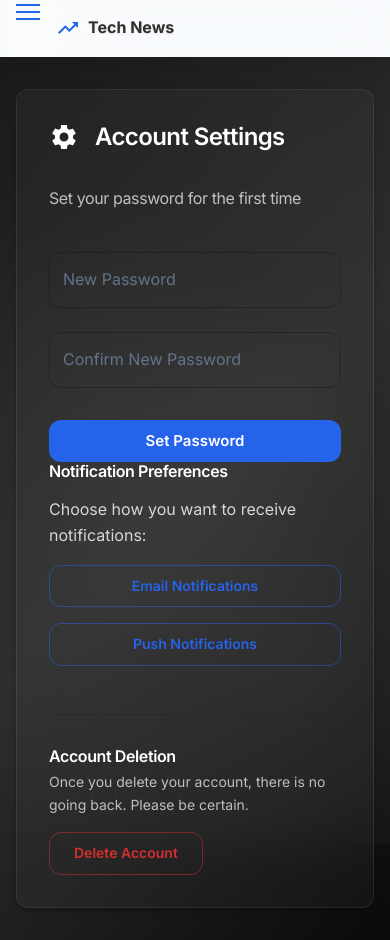
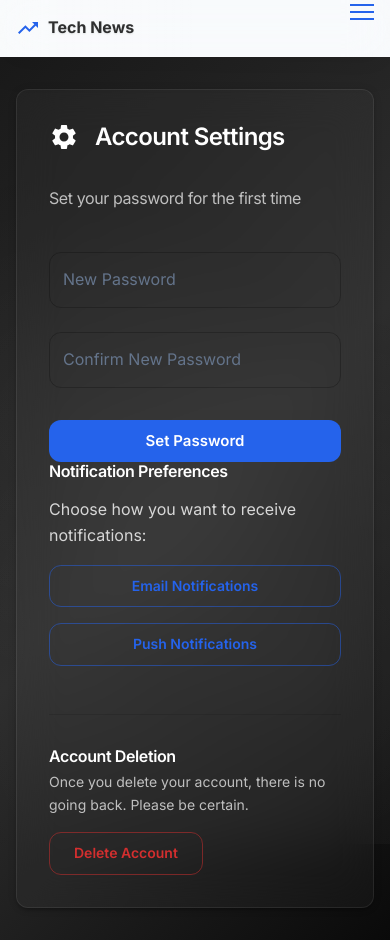
Before and after one commit to bhaskar2004/feedx, a React (Create React App) app: page /account in a window 390 px wide. Built offline with nearby package versions, Linux system fonts and the light colour scheme.

Commit message:
fixibg the burger box to right side

```diff
--- a/src/components/Navbar.js
+++ b/src/components/Navbar.js
@@ -13,8 +13,6 @@ import {
   Box,
   useScrollTrigger,
   Slide,
-  Avatar,
-  Divider,
 } from '@mui/material';
 import { Link, useLocation } from 'react-router-dom';
 import {
@@ -28,7 +26,7 @@ import {
   ChevronRight,
   Close,
 } from '@mui/icons-material';
-import { styled, alpha } from '@mui/material/styles';
+import { styled } from '@mui/material/styles';
 
 const StyledAppBar = styled(AppBar)(({ theme }) => ({
   background: 'rgba(255, 255, 255, 0.1)',
@@ -79,11 +77,25 @@ if (typeof document !== 'undefined') {
 }
 
 const BurgerButton = ({ onClick, isOpen }) => (
+  <Box
+    sx={{
+      display: 'flex',
+      alignItems: 'center',
+      justifyContent: 'center',
+    }}
+  >
     <button
       onClick={onClick}
       className="relative z-50 p-2 rounded-lg hover:bg-white/10 transition-all duration-300 focus:outline-none focus:ring-2 focus:ring-white/50"
       aria-label="Toggle menu"
-    style={{ border: 'none', background: 'transparent', cursor: 'pointer' }}
+      style={{
+        border: 'none',
+        background: 'transparent',
+        cursor: 'pointer',
+        display: 'flex',
+        alignItems: 'center',
+        justifyContent: 'center',
+      }}
     >
       <div className="relative w-6 h-6" style={{ width: '24px', height: '24px' }}>
         <span
@@ -124,6 +136,7 @@ const BurgerButton = ({ onClick, isOpen }) => (
         />
       </div>
     </button>
+  </Box>
 );
 
 const Navbar = () => {
@@ -278,20 +291,15 @@ const Navbar = () => {
     <>
       <Slide appear={false} direction="down" in={!trigger}>
         <StyledAppBar position="sticky">
-          <Toolbar>
-            {isMobile && (
-              <BurgerButton onClick={handleDrawerToggle} isOpen={drawerOpen} />
-            )}
+          <Toolbar sx={{ alignItems: 'center' }}>
             <Typography
               variant="h6"
               component={Link}
               to="/"
               sx={{
-                flexGrow: isMobile ? 1 : 0,
+                flexGrow: 1,
                 textDecoration: 'none',
                 color: 'rgba(0, 0, 0, 0.8)',
-                mr: 2,
-                ml: isMobile ? 2 : 0,
                 display: 'flex',
                 alignItems: 'center',
                 gap: 1,
@@ -304,8 +312,7 @@ const Navbar = () => {
             </Typography>
 
             {!isMobile && (
-              <Box sx={{ display: 'flex', alignItems: 'center', flexGrow: 1 }}>
-                <Box sx={{ display: 'flex', justifyContent: 'center', flexGrow: 1 }}>
+              <Box sx={{ display: 'flex', alignItems: 'center' }}>
                 <Button
                   component={Link}
                   to="/"
@@ -341,7 +348,10 @@ const Navbar = () => {
                   </Button>
                 ))}
               </Box>
-              </Box>
+            )}
+
+            {isMobile && (
+              <BurgerButton onClick={handleDrawerToggle} isOpen={drawerOpen} />
             )}
           </Toolbar>
         </StyledAppBar>
```
Lines whose indentation alone changed are shown as unchanged.
